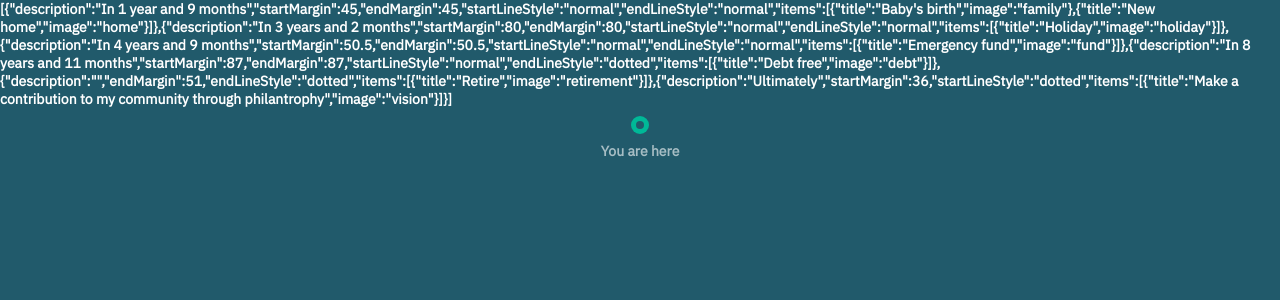
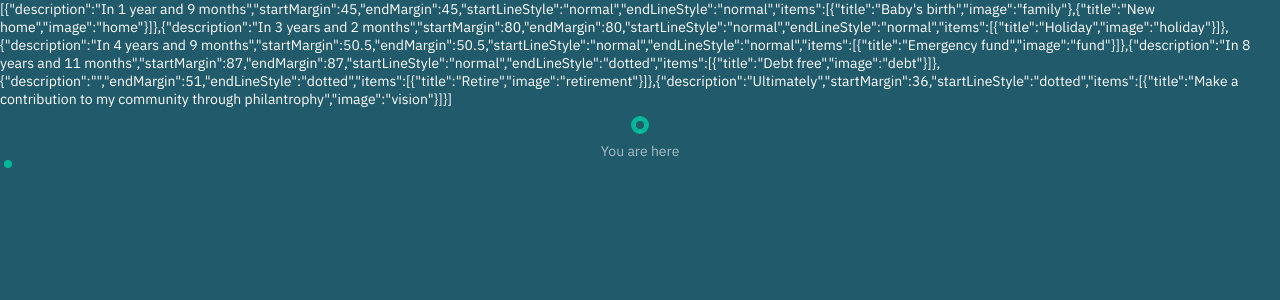
Before and after one commit to mensur-durakovic/frontend-tech-assignment, a React (Create React App) app: page / in a window 1280 px wide. Shown: the top 300 px of the page. Built offline with nearby package versions, Linux system fonts and the light colour scheme.

Commit message:
add timeline dot

```diff
--- /dev/null
+++ b/src/components/timelineDot.tsx
@@ -0,0 +1,7 @@
+import { FC } from 'react'
+
+const TimelineDot: FC = () => {
+  return <div className='timeline-dot'></div>
+}
+
+export default TimelineDot
--- a/src/constants/text.ts
+++ b/src/constants/text.ts
@@ -1 +1 @@
-export const START_CIRCLE_DEFAULT_TITLE = "You are here";
+export const START_CIRCLE_DEFAULT_TITLE = 'You are here'
--- a/src/modules/timeline.tsx
+++ b/src/modules/timeline.tsx
@@ -1,12 +1,14 @@
 import { FC } from 'react'
 import timelineItems from '../constants/timeline-items.json'
 import StartCircle from '../components/startCircle'
+import TimelineDot from '../components/timelineDot'
 
 const Timeline: FC = () => {
   return (
     <div className='timeline'>
       {JSON.stringify(timelineItems)}
       <StartCircle />
+      <TimelineDot />
     </div>
   )
 }
--- a/src/styles/base/_base.scss
+++ b/src/styles/base/_base.scss
@@ -8,8 +8,9 @@ body,
   font-family: $main-font-family;
   width: 100vw;
   height: 100vh;
-  font-weight: 600;
+  font-weight: 400;
   font-size: $font-size--regular;
+  font-style: normal;
   overflow-x: hidden;
   color: $white;
 
--- /dev/null
+++ b/src/styles/components/_timeline-dot.scss
@@ -0,0 +1,7 @@
+.timeline-dot {
+  background-color: $teal;
+  width: 8px;
+  height: 8px;
+  margin: 0 4px;
+  border-radius: 50%;
+}
--- a/src/styles/main.scss
+++ b/src/styles/main.scss
@@ -5,6 +5,7 @@
 
 //components
 @import './components/start-circle';
+@import './components/timeline-dot';
 
 //pages
 @import './pages/home';
```
